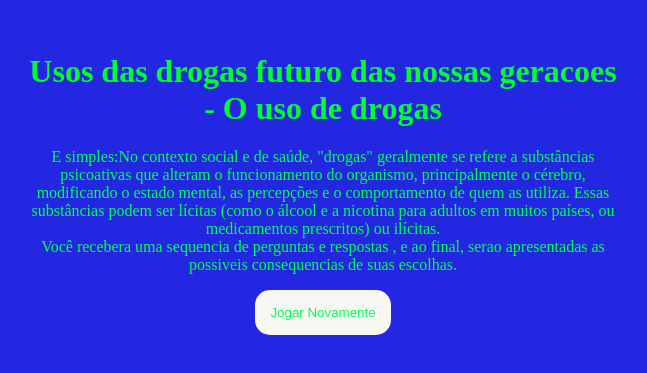
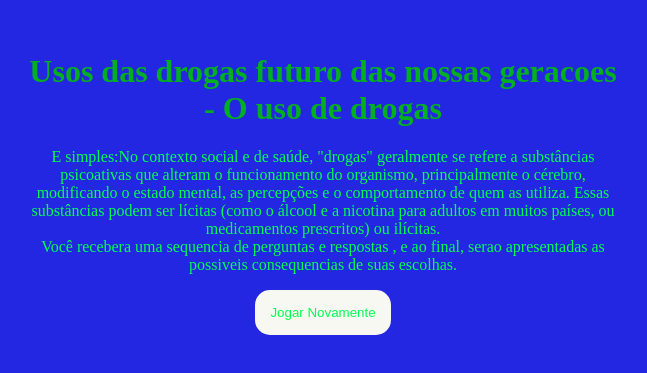
Before and after one commit to emersonpidupchechen/missao-ia, a plain HTML site: page index.html in a window 1280 px wide. Shown: the part 225-598 px from the top of the page, without its empty margins (317-964 px from the left). Drawn offline with Linux system fonts and the light colour scheme; a web font is replaced by a local one.

Commit message:
5355353535

```diff
--- a/style.css
+++ b/style.css
@@ -6,7 +6,7 @@
     --fonte-texto: 'Fira Sans';
     --cor-principal: rgb(36, 39, 225);
     --cor-secundaria:#F8F8F2;
-    --cor-destaque:#00fd2e;
+    --cor-destaque:#00b020;
     --cor-texto: #00ff51;
 }
 body{
```
